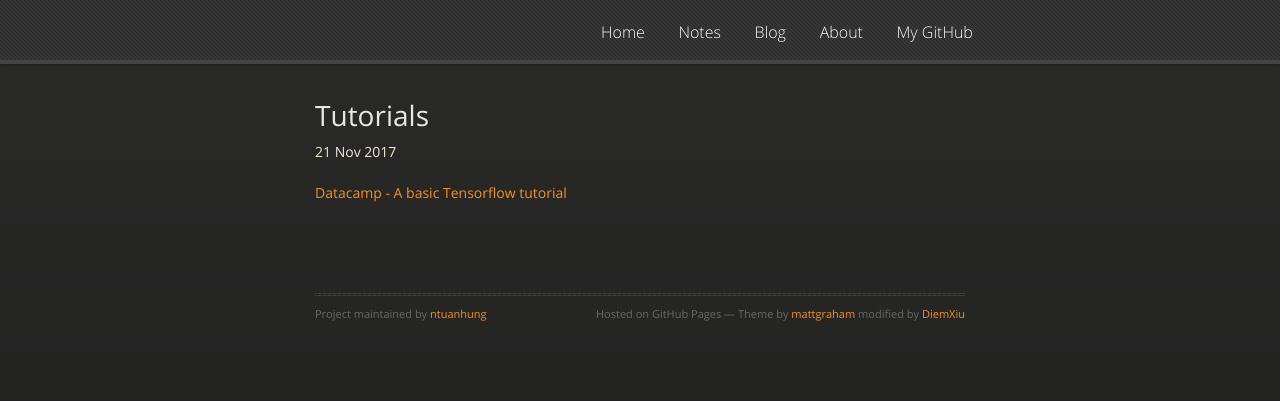
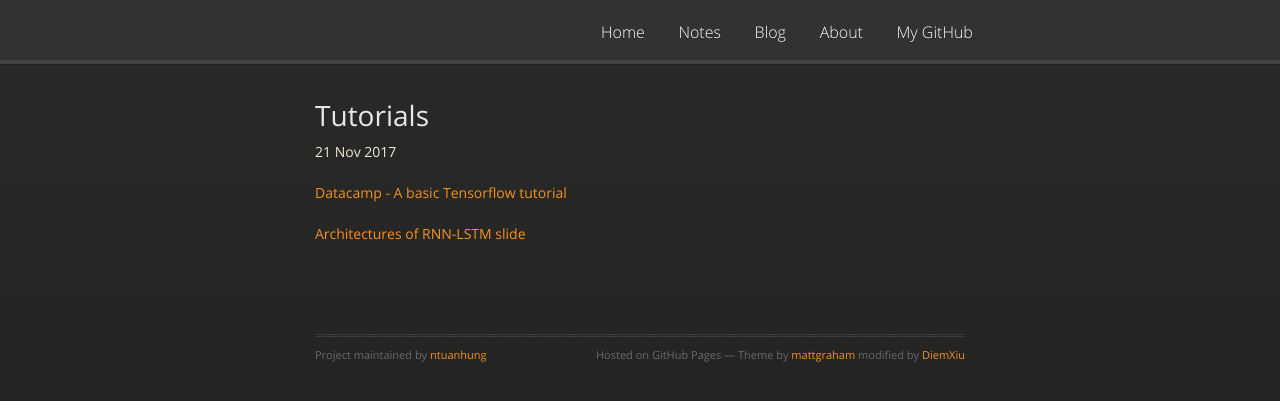
Before and after one commit to ntuanhung/ntuanhung.github.io, a Jekyll site: the page built from _posts/machine_learning/2017-11-21-tutorials.md, in a window 1280 px wide. Shown: the top 401 px of the page. Built offline with Jekyll 4.4.1, drawn with Linux system fonts in a browser that asks for light colours; nearby versions of some CDN libraries.

Commit message:
Update 2017-11-21-tutorials.md

```diff
--- a/_posts/machine_learning/2017-11-21-tutorials.md
+++ b/_posts/machine_learning/2017-11-21-tutorials.md
@@ -6,3 +6,5 @@ date: 2017-11-21
 ---
 
 [Datacamp - A basic Tensorflow tutorial](https://www.datacamp.com/community/tutorials/tensorflow-tutorial)
+
+[Architectures of RNN-LSTM slide](http://slazebni.cs.illinois.edu/spring17/lec20_rnn.pdf)
```
